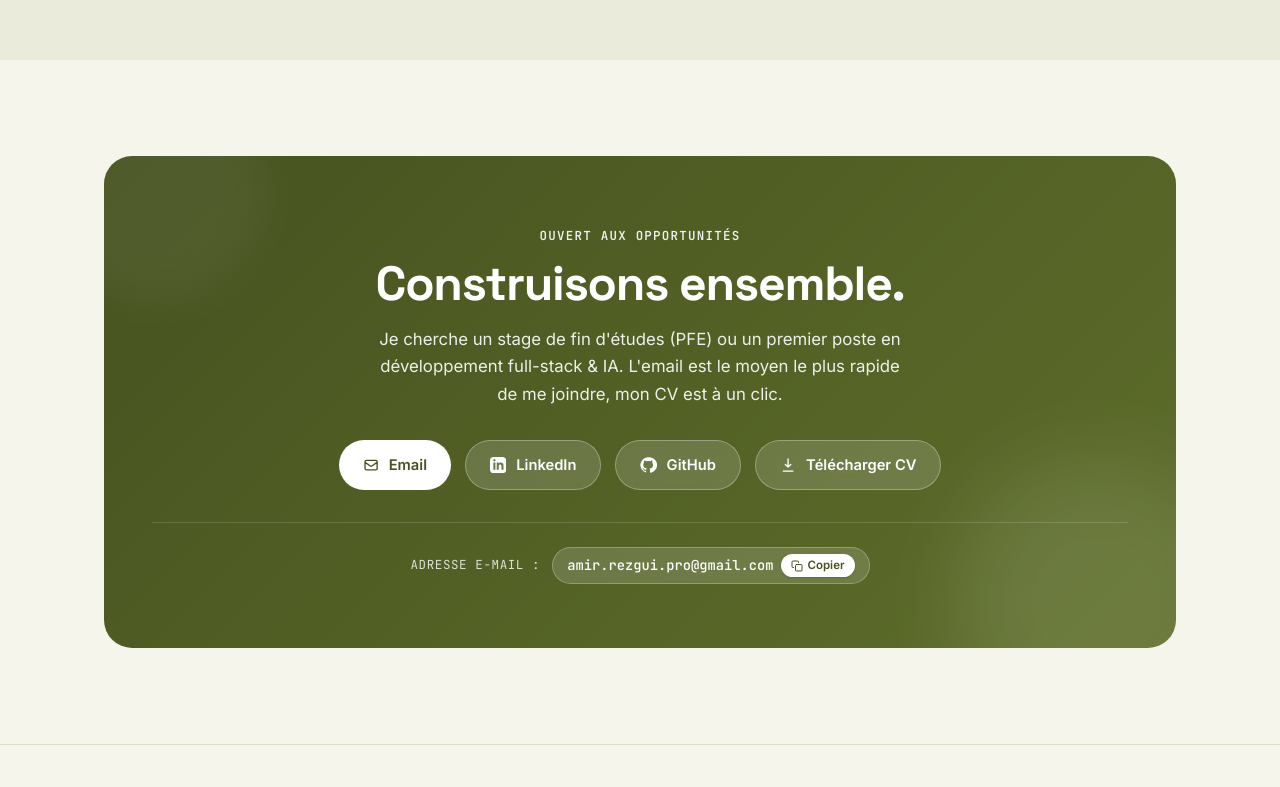
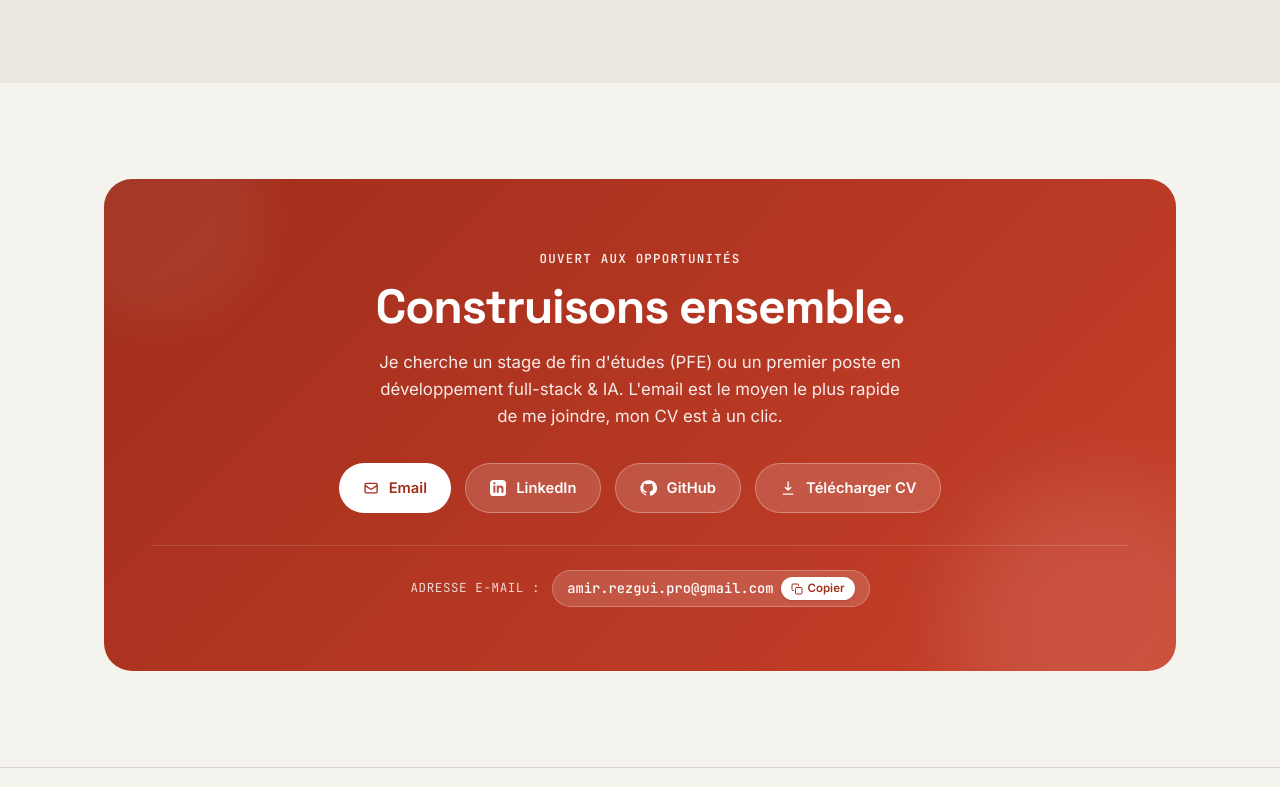
Before and after one commit to Amir-Rezgui/portfolio, a React (Vite) app: page / in a window 1280 px wide. Shown: the part 6141-6928 px from the top of the page. Built offline with nearby package versions, Linux system fonts and the light colour scheme.

Commit message:
feat: Japanese editorial color scheme and improved Ezzayra project description

```diff
--- a/index.html
+++ b/index.html
@@ -7,7 +7,7 @@
     <link rel="icon" type="image/png" sizes="16x16" href="/favicon-16x16.png" />
     <link rel="apple-touch-icon" sizes="180x180" href="/apple-touch-icon.png" />
     <meta name="viewport" content="width=device-width, initial-scale=1.0" />
-    <meta name="theme-color" content="#5E6E2A" />
+    <meta name="theme-color" content="#C8402A" />
 
     <!-- Primary Meta Tags -->
     <title>Amir Rezgui · Ingénieur Full-Stack & IA</title>
--- a/src/components/Contact.jsx
+++ b/src/components/Contact.jsx
@@ -50,7 +50,7 @@ export const Contact = () => {
         <div
           className="rounded-[28px] px-6 py-12 sm:px-12 sm:py-16 text-center text-white relative overflow-hidden reveal"
           style={{
-            background: 'linear-gradient(135deg, #465220 0%, #5E6E2A 100%)',
+            background: 'linear-gradient(135deg, var(--color-accent-deep) 0%, var(--color-accent) 100%)',
             boxShadow: 'var(--shadow-lg)',
           }}
         >
@@ -86,7 +86,7 @@ export const Contact = () => {
                   }`}
                   style={
                     isSolid
-                      ? { backgroundColor: '#ffffff', color: '#465220' }
+                      ? { backgroundColor: '#ffffff', color: 'var(--color-accent-deep)' }
                       : { color: '#ffffff' }
                   }
                 >
@@ -109,20 +109,20 @@ export const Contact = () => {
               <button
                 type="button"
                 onClick={handleCopyEmail}
-                className="inline-flex items-center gap-1 text-[.72rem] font-sans font-semibold px-2.5 py-0.5 rounded-full bg-white text-[#465220] hover:bg-white/90 transition-all cursor-pointer shadow-sm active:scale-95"
+                className="inline-flex items-center gap-1 text-[.72rem] font-sans font-semibold px-2.5 py-0.5 rounded-full bg-white text-[var(--color-accent-deep)] hover:bg-white/90 transition-all cursor-pointer shadow-sm active:scale-95"
                 title={lang === 'fr' ? 'Copier dans le presse-papiers' : 'Copy to clipboard'}
                 aria-label="Copy email address"
               >
                 {copied ? (
                   <>
-                    <svg className="w-3 h-3 text-[#465220]" viewBox="0 0 24 24" fill="none" stroke="currentColor" strokeWidth="3" strokeLinecap="round" strokeLinejoin="round">
+                    <svg className="w-3 h-3 text-[var(--color-accent-deep)]" viewBox="0 0 24 24" fill="none" stroke="currentColor" strokeWidth="3" strokeLinecap="round" strokeLinejoin="round">
                       <path d="M20 6L9 17l-5-5" />
                     </svg>
                     <span>{lang === 'fr' ? 'Copié !' : 'Copied!'}</span>
                   </>
                 ) : (
                   <>
-                    <svg className="w-3 h-3 text-[#465220]" viewBox="0 0 24 24" fill="none" stroke="currentColor" strokeWidth="2" strokeLinecap="round" strokeLinejoin="round">
+                    <svg className="w-3 h-3 text-[var(--color-accent-deep)]" viewBox="0 0 24 24" fill="none" stroke="currentColor" strokeWidth="2" strokeLinecap="round" strokeLinejoin="round">
                       <rect x="9" y="9" width="13" height="13" rx="2" ry="2" />
                       <path d="M5 15H4a2 2 0 01-2-2V4a2 2 0 012-2h9a2 2 0 012 2v1" />
                     </svg>
--- a/src/content.ts
+++ b/src/content.ts
@@ -355,7 +355,7 @@ export const content: Record<'fr' | 'en', PortfolioContent> = {
           title: 'Hack The Harvest — Codex',
           years: 'Mai 2026',
           role: "Chef d'équipe · Finaliste",
-          description: "<strong>Ezzayra</strong> — Outil d'aide à la décision agricole propulsé par l'IA : analyse d'imagerie satellite (Sentinel-2), assistant vocal intelligent en dialecte tunisien et détection des maladies des plantes par vision par ordinateur.",
+          description: "<strong>Ezzayra</strong> — Conception et développement d'une plateforme d'aide à la décision agricole intégrant l'analyse d'imagerie satellite (Sentinel-2), un assistant vocal intelligent en dialecte tunisien et la détection des maladies des plantes par vision par ordinateur.",
           category: 'Hackathon',
         },
       ],
@@ -639,7 +639,7 @@ export const content: Record<'fr' | 'en', PortfolioContent> = {
           title: 'Hack The Harvest — Codex',
           years: 'May 2026',
           role: 'Team Lead · Finalist',
-          description: '<strong>Ezzayra</strong> — AI-powered AgriTech decision tool: satellite imagery analysis (Sentinel-2), Tunisian-dialect intelligent voice assistant, and computer vision plant disease detection.',
+          description: "<strong>Ezzayra</strong> — Design and development of an AgriTech decision-support platform integrating Sentinel-2 satellite imagery analysis, a Tunisian-dialect intelligent voice assistant, and computer vision plant disease detection.",
           category: 'Hackathon',
         },
       ],
--- a/src/index.css
+++ b/src/index.css
@@ -2,23 +2,23 @@
 @import "tailwindcss";
 
 @theme {
-  /* Light palette (olive / natural) */
-  --color-bg: #F5F5EC;
-  --color-bg-alt: #EBEBDB;
-  --color-surface: #FCFCF6;
-  --color-border: #DCDCC5;
-  --color-ink: #222417;
-  --color-ink-soft: #565941;
-  --color-ink-faint: #6D6F56;
-  --color-accent: #5E6E2A;
-  --color-accent-deep: #465220;
-  --color-accent-2: #A9903A;
-  --color-accent-soft: #E7E8CF;
-  /* Light mode: white text on dark olive background */
+  /* Japanese Editorial Palette (Washi Paper & Sumi Ink with Cinnabar Vermilion Stamp) */
+  --color-bg: #F4F3EE;
+  --color-bg-alt: #EAE8E1;
+  --color-surface: #FAF9F6;
+  --color-border: #D8D5CD;
+  --color-ink: #181A1C;
+  --color-ink-soft: #4E5358;
+  --color-ink-faint: #787C82;
+  --color-accent: #C8402A;
+  --color-accent-deep: #A02E1B;
+  --color-accent-2: #8E6E53;
+  --color-accent-soft: #F5EAE6;
+  /* White text on accent */
   --color-on-accent: #ffffff;
 
-  --shadow-card: 0 1px 2px rgba(50,55,20,.05), 0 10px 30px rgba(60,70,20,.07);
-  --shadow-lg: 0 24px 60px rgba(50,60,20,.16);
+  --shadow-card: 0 1px 3px rgba(24,26,28,.04), 0 10px 30px rgba(24,26,28,.06);
+  --shadow-lg: 0 24px 60px rgba(24,26,28,.12);
 
   --radius-card: 16px;
   --radius-sm: 10px;
@@ -30,40 +30,38 @@
 
 /* Dark mode overrides */
 :root[data-theme="dark"] {
-  --color-bg: #181A12;
-  --color-bg-alt: #202217;
-  --color-surface: #22251A;
-  --color-border: #353823;
-  --color-ink: #EDEEE0;
-  --color-ink-soft: #BCBEA3;
-  --color-ink-faint: #84876C;
-  --color-accent: #A6BA5C;
-  --color-accent-deep: #8CA347;
-  --color-accent-2: #CBB25E;
-  --color-accent-soft: #2C3120;
-  /* Dark mode: dark/black text on light sage background */
-  --color-on-accent: #15180E;
-  --shadow-card: 0 1px 2px rgba(0,0,0,.25), 0 10px 30px rgba(0,0,0,.35);
-  --shadow-lg: 0 24px 60px rgba(0,0,0,.5);
+  --color-bg: #131518;
+  --color-bg-alt: #1A1D21;
+  --color-surface: #1E2227;
+  --color-border: #2D333B;
+  --color-ink: #F0EFEA;
+  --color-ink-soft: #B2B7BF;
+  --color-ink-faint: #727882;
+  --color-accent: #E5533D;
+  --color-accent-deep: #C8402A;
+  --color-accent-2: #D4A373;
+  --color-accent-soft: #2E1A16;
+  --color-on-accent: #ffffff;
+  --shadow-card: 0 1px 3px rgba(0,0,0,.3), 0 10px 30px rgba(0,0,0,.45);
+  --shadow-lg: 0 24px 60px rgba(0,0,0,.6);
 }
 
 @media (prefers-color-scheme: dark) {
   :root:not([data-theme="light"]) {
-    --color-bg: #181A12;
-    --color-bg-alt: #202217;
-    --color-surface: #22251A;
-    --color-border: #353823;
-    --color-ink: #EDEEE0;
-    --color-ink-soft: #BCBEA3;
-    --color-ink-faint: #84876C;
-    --color-accent: #A6BA5C;
-    --color-accent-deep: #8CA347;
-    --color-accent-2: #CBB25E;
-    --color-accent-soft: #2C3120;
-    /* Dark mode: dark/black text on light sage background */
-    --color-on-accent: #15180E;
-    --shadow-card: 0 1px 2px rgba(0,0,0,.25), 0 10px 30px rgba(0,0,0,.35);
-    --shadow-lg: 0 24px 60px rgba(0,0,0,.5);
+    --color-bg: #131518;
+    --color-bg-alt: #1A1D21;
+    --color-surface: #1E2227;
+    --color-border: #2D333B;
+    --color-ink: #F0EFEA;
+    --color-ink-soft: #B2B7BF;
+    --color-ink-faint: #727882;
+    --color-accent: #E5533D;
+    --color-accent-deep: #C8402A;
+    --color-accent-2: #D4A373;
+    --color-accent-soft: #2E1A16;
+    --color-on-accent: #ffffff;
+    --shadow-card: 0 1px 3px rgba(0,0,0,.3), 0 10px 30px rgba(0,0,0,.45);
+    --shadow-lg: 0 24px 60px rgba(0,0,0,.6);
   }
 }
 
```
